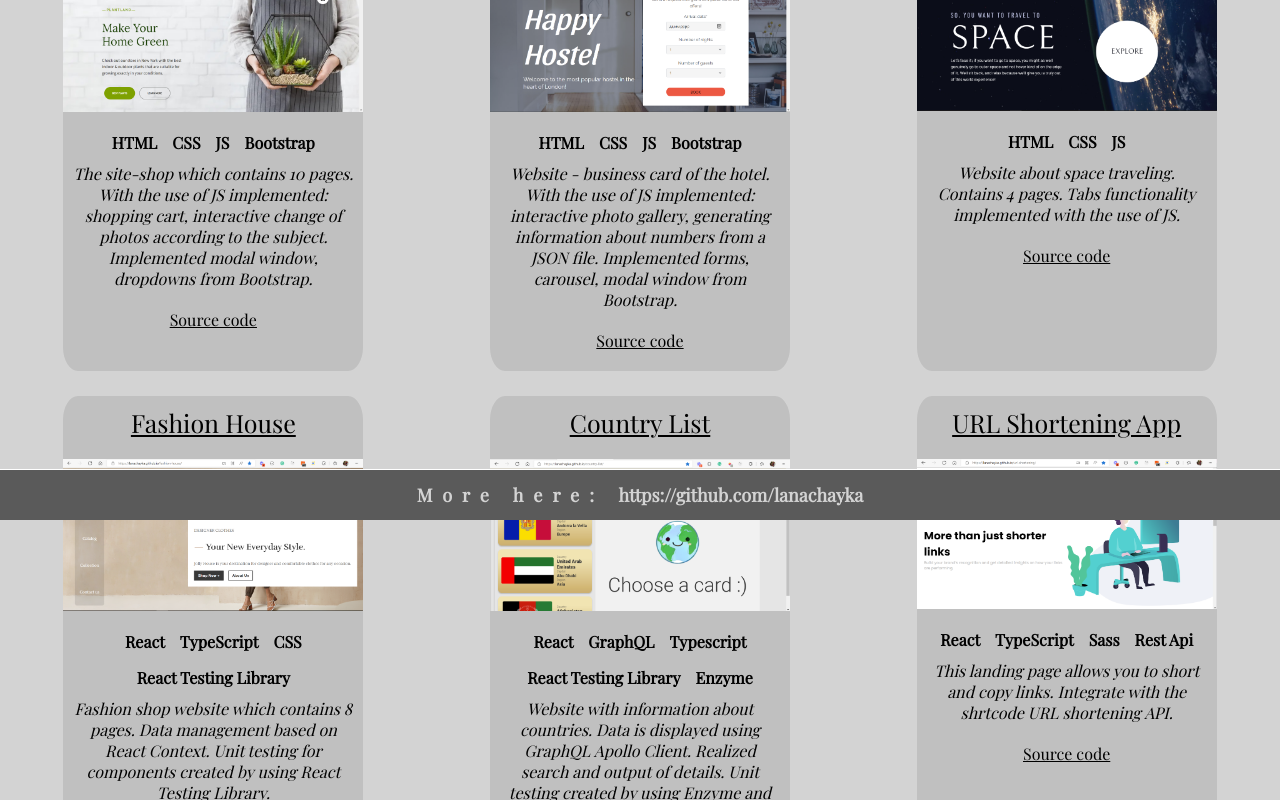
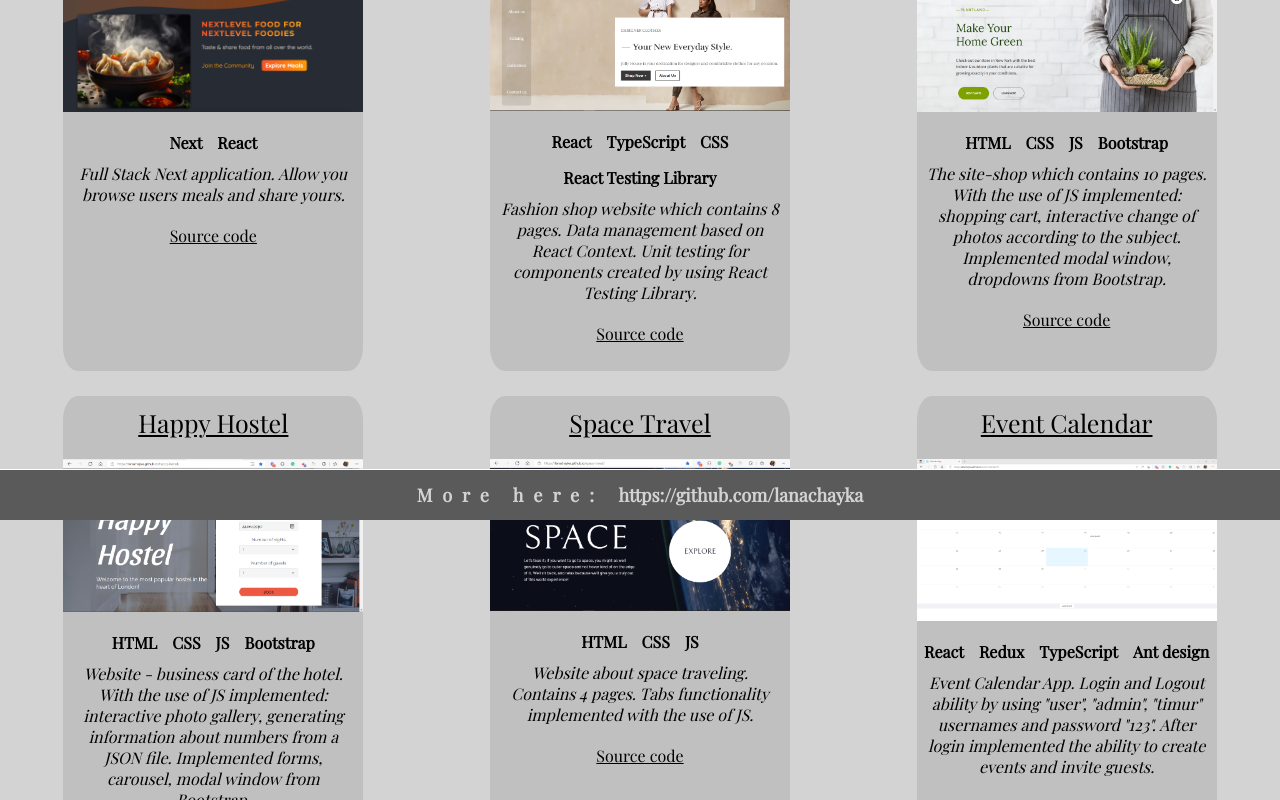
Before and after one commit to lanachayka/portfolio, a React (Create React App) app: page / in a window 1280 px wide. Shown: the part 280-1080 px from the top of the page. Built offline with nearby package versions, Linux system fonts and the light colour scheme.

Commit message:
add new project

```diff
--- a/src/data/projects.js
+++ b/src/data/projects.js
@@ -1,110 +1,138 @@
 export const projects = [
   {
+    id: 13,
+    name: "Food Next App",
+    url: "https://food-next-app-ten.vercel.app/",
+    source: "https://github.com/lanachayka/food-next-app",
+    photo: "food-next-app.png",
+    technologies: ["Next", "React"],
+    description:
+      "Full Stack Next application. Allow you browse users meals and share yours.",
+  },
+  {
+    id: 3,
+    name: "Fashion House",
+    url: "https://lanachayka.github.io/fashion-house/",
+    source: "https://github.com/lanachayka/fashion-house",
+    photo: "fashion-house.png",
+    technologies: ["React", "TypeScript", "CSS", "React Testing Library"],
+    description:
+      "Fashion shop website which contains 8 pages. Data management based on React Context. Unit testing for components created by using React Testing Library.",
+  },
+  {
     id: 0,
-        name: 'Plant Shop',
-        url: 'https://lanachayka.github.io/plant_shop/',
-        source: 'https://github.com/lanachayka/plant_shop',
-        photo: 'plant-shop.png',
-        technologies: ['HTML', 'CSS', 'JS', 'Bootstrap'],
-        description: 'The site-shop which contains 10 pages. With the use of JS implemented: shopping cart, interactive change of photos according to the subject. Implemented modal window, dropdowns from Bootstrap.'
+    name: "Plant Shop",
+    url: "https://lanachayka.github.io/plant_shop/",
+    source: "https://github.com/lanachayka/plant_shop",
+    photo: "plant-shop.png",
+    technologies: ["HTML", "CSS", "JS", "Bootstrap"],
+    description:
+      "The site-shop which contains 10 pages. With the use of JS implemented: shopping cart, interactive change of photos according to the subject. Implemented modal window, dropdowns from Bootstrap.",
   },
   {
     id: 1,
-        name: 'Happy Hostel',
-        url: 'https://lanachayka.github.io/happy-hostel/',
-        source: 'https://github.com/lanachayka/happy-hostel',
-        photo: 'happy-hostel.png',
-        technologies: ['HTML', 'CSS', 'JS', 'Bootstrap'],
-        description: 'Website - business card of the hotel. With the use of JS implemented: interactive photo gallery, generating information about numbers from a JSON file. Implemented forms, carousel, modal window from Bootstrap.'
+    name: "Happy Hostel",
+    url: "https://lanachayka.github.io/happy-hostel/",
+    source: "https://github.com/lanachayka/happy-hostel",
+    photo: "happy-hostel.png",
+    technologies: ["HTML", "CSS", "JS", "Bootstrap"],
+    description:
+      "Website - business card of the hotel. With the use of JS implemented: interactive photo gallery, generating information about numbers from a JSON file. Implemented forms, carousel, modal window from Bootstrap.",
   },
   {
     id: 2,
-        name: 'Space Travel',
-        url: 'https://lanachayka.github.io/space-travel/',
-        source: 'https://github.com/lanachayka/space-travel',
-        photo: 'space-travel.png',
-        technologies: ['HTML', 'CSS', 'JS'],
-        description: 'Website about space traveling. Contains 4 pages. Tabs functionality implemented with the use of JS.'
+    name: "Space Travel",
+    url: "https://lanachayka.github.io/space-travel/",
+    source: "https://github.com/lanachayka/space-travel",
+    photo: "space-travel.png",
+    technologies: ["HTML", "CSS", "JS"],
+    description:
+      "Website about space traveling. Contains 4 pages. Tabs functionality implemented with the use of JS.",
   },
   {
-        id: 3,
-        name: 'Fashion House',
-        url: 'https://lanachayka.github.io/fashion-house/',
-        source: 'https://github.com/lanachayka/fashion-house',
-        photo: 'fashion-house.png',
-        technologies: ['React', 'TypeScript', 'CSS', 'React Testing Library'],
-        description: 'Fashion shop website which contains 8 pages. Data management based on React Context. Unit testing for components created by using React Testing Library.'
+    id: 12,
+    name: "Event Calendar",
+    url: "https://lanachayka.github.io/event-calendar/",
+    source: "https://github.com/lanachayka/event-calendar",
+    photo: "event-calendar.png",
+    technologies: ["React", "Redux", "TypeScript", "Ant design"],
+    description:
+      'Event Calendar App. Login and Logout ability by using "user", "admin", "timur" usernames and password "123". After login implemented the ability to create events and invite guests. ',
   },
   {
     id: 4,
-        name: 'Country List',
-        url: 'https://lanachayka.github.io/country-list/',
-        source: 'https://github.com/lanachayka/country-list',
-        photo: 'country-list.png',
-        technologies: ['React', 'GraphQL', 'Typescript', 'React Testing Library', 'Enzyme'],
-        description: 'Website with information about countries. Data is displayed using GraphQL Apollo Client. Realized search and output of details. Unit testing created by using Enzyme and React Testing Library.'
+    name: "Country List",
+    url: "https://lanachayka.github.io/country-list/",
+    source: "https://github.com/lanachayka/country-list",
+    photo: "country-list.png",
+    technologies: [
+      "React",
+      "GraphQL",
+      "Typescript",
+      "React Testing Library",
+      "Enzyme",
+    ],
+    description:
+      "Website with information about countries. Data is displayed using GraphQL Apollo Client. Realized search and output of details. Unit testing created by using Enzyme and React Testing Library.",
   },
   {
     id: 5,
-        name: 'URL Shortening App',
-        url: 'https://lanachayka.github.io/url-shortening/',
-        source: 'https://github.com/lanachayka/url-shortening',
-        photo: 'shortly.png',
-        technologies: ['React', 'TypeScript', 'Sass', 'Rest Api'],
-        description: 'This landing page allows you to short and copy links. Integrate with the shrtcode URL shortening API.'
+    name: "URL Shortening App",
+    url: "https://lanachayka.github.io/url-shortening/",
+    source: "https://github.com/lanachayka/url-shortening",
+    photo: "shortly.png",
+    technologies: ["React", "TypeScript", "Sass", "Rest Api"],
+    description:
+      "This landing page allows you to short and copy links. Integrate with the shrtcode URL shortening API.",
   },
   {
     id: 6,
-        name: 'Markdown Notes',
-        url: 'https://lanachayka.github.io/markdown-note/',
-        source: 'https://github.com/lanachayka/markdown-note',
-        photo: 'markdown-notes.png',
-        technologies: ['React', 'TypeScript', 'Bootstrap'],
-        description: 'Application for creating notes with markdown support. Addition functions: manage notes and tags, filtering notes by tags or title. Data storage in localStorage by the custom hook.'
+    name: "Markdown Notes",
+    url: "https://lanachayka.github.io/markdown-note/",
+    source: "https://github.com/lanachayka/markdown-note",
+    photo: "markdown-notes.png",
+    technologies: ["React", "TypeScript", "Bootstrap"],
+    description:
+      "Application for creating notes with markdown support. Addition functions: manage notes and tags, filtering notes by tags or title. Data storage in localStorage by the custom hook.",
   },
   {
     id: 7,
-        name: 'Huddle',
-        url: 'https://lanachayka.github.io/huddle-styled-components/',
-        source: 'https://github.com/lanachayka/huddle-styled-components',
-        photo: 'huddle.png',
-        technologies: ['React', 'Styled-Components'],
-        description: 'Simple landing page created by using react styled-components with theme-switching functionality.'
+    name: "Huddle",
+    url: "https://lanachayka.github.io/huddle-styled-components/",
+    source: "https://github.com/lanachayka/huddle-styled-components",
+    photo: "huddle.png",
+    technologies: ["React", "Styled-Components"],
+    description:
+      "Simple landing page created by using react styled-components with theme-switching functionality.",
   },
   {
     id: 8,
-        name: 'Converter',
-        url: 'https://lanachayka.github.io/converter/',
-        source: 'https://github.com/lanachayka/converter',
-        photo: 'converter.png',
-        technologies: ['React', 'TypeScript'],
-        description: 'Units converter (length, weight, temperature) based on React and TypeScript. Functionality: conversion drop-down list, date and time.'
+    name: "Converter",
+    url: "https://lanachayka.github.io/converter/",
+    source: "https://github.com/lanachayka/converter",
+    photo: "converter.png",
+    technologies: ["React", "TypeScript"],
+    description:
+      "Units converter (length, weight, temperature) based on React and TypeScript. Functionality: conversion drop-down list, date and time.",
   },
   {
     id: 10,
-        name: 'Weather App',
-        url: 'https://lanachayka.github.io/weather-app/',
-        source: 'https://github.com/lanachayka/weather-app',
-        photo: 'weather-app.png',
-        technologies: ['React', 'Redux Toolkit', 'Less'],
-        description: 'Weather forecast site. Data processing from the server is implemented with Redux Toolkit. The preprocessor Less is used for styles.'
+    name: "Weather App",
+    url: "https://lanachayka.github.io/weather-app/",
+    source: "https://github.com/lanachayka/weather-app",
+    photo: "weather-app.png",
+    technologies: ["React", "Redux Toolkit", "Less"],
+    description:
+      "Weather forecast site. Data processing from the server is implemented with Redux Toolkit. The preprocessor Less is used for styles.",
   },
   {
     id: 11,
-        name: 'Quiz',
-        url: 'https://lanachayka.github.io/quiz/',
-        source: 'https://github.com/lanachayka/quiz',
-        photo: 'quiz.png',
-        technologies: ['React', 'Redux'],
-        description: 'Website - quiz based on React and Redux. Opportunities to choose a topic and pass the quiz.'
-    },
-    {
-        id: 12,
-        name: 'Event Calendar',
-        url: 'https://lanachayka.github.io/event-calendar/',
-        source: 'https://github.com/lanachayka/event-calendar',
-        photo: 'event-calendar.png',
-        technologies: ['React', 'Redux', 'TypeScript', 'Ant design'],
-        description: 'Event Calendar App. Login and Logout ability by using "user", "admin", "timur" usernames and password "123". After login implemented the ability to create events and invite guests. '
+    name: "Quiz",
+    url: "https://lanachayka.github.io/quiz/",
+    source: "https://github.com/lanachayka/quiz",
+    photo: "quiz.png",
+    technologies: ["React", "Redux"],
+    description:
+      "Website - quiz based on React and Redux. Opportunities to choose a topic and pass the quiz.",
   },
 ];
```
Also changed, not shown: src/data/screenshots/food-next-app.png (added), 1 other file (tests, documents, lock files or other folders). Lines whose indentation alone changed are shown as unchanged.
